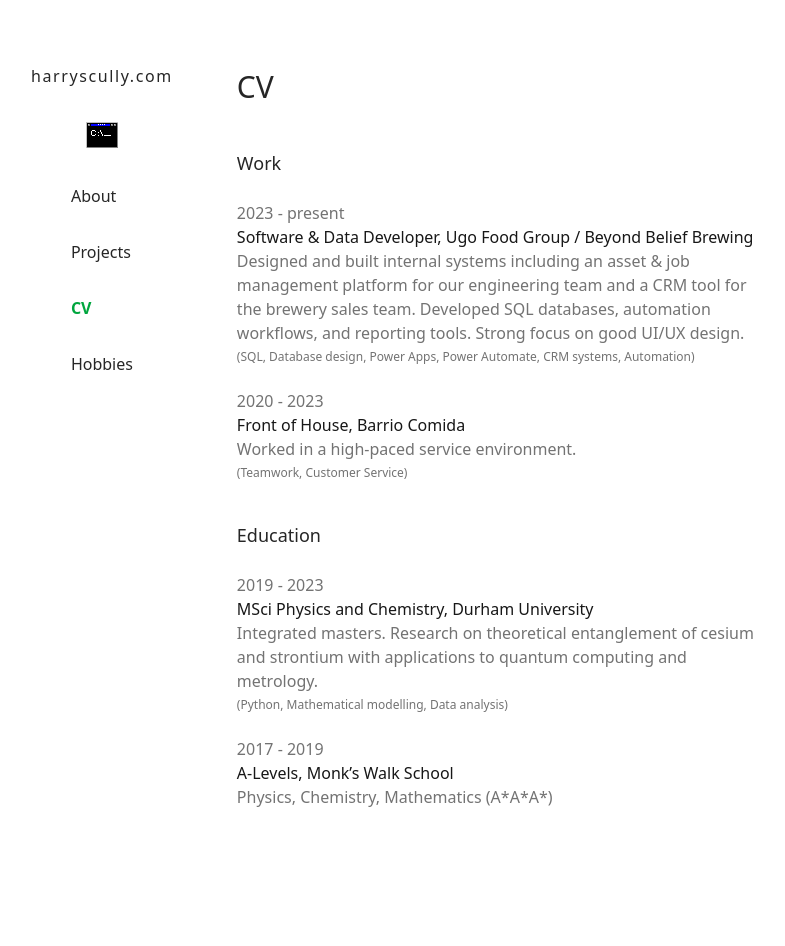
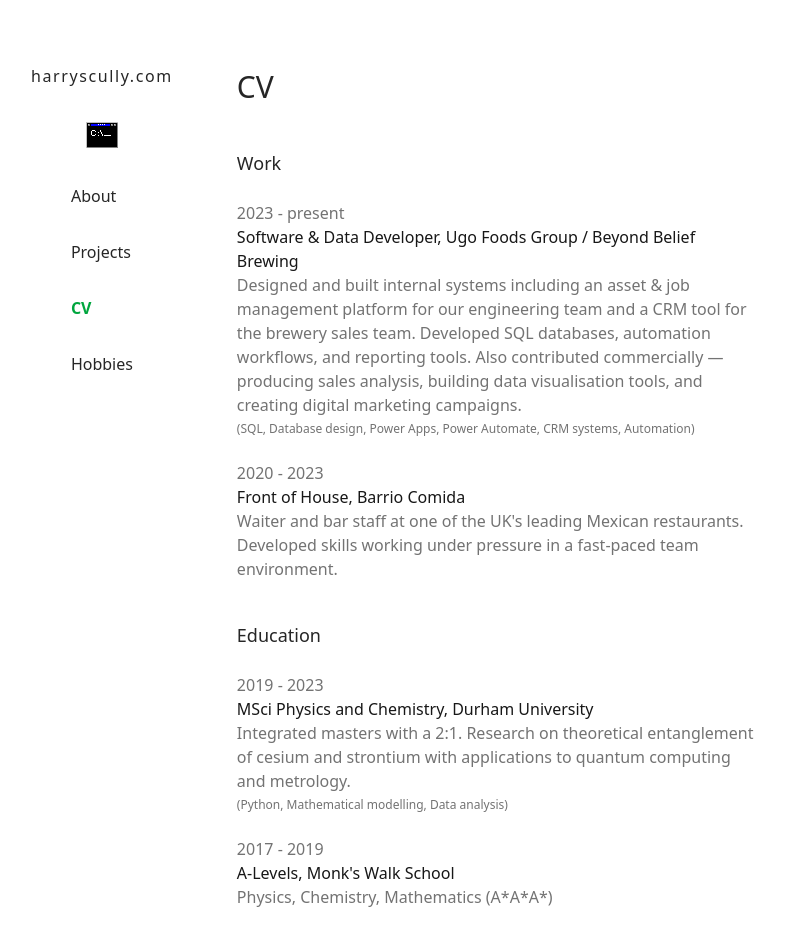
Before and after one commit to harryscully/portfolio, a Next.js app: page /cv in a window 1280 px wide. Shown: the top 946 px of the page, without its empty margins (33-818 px from the left). Before the commit the page ends 873 px from the top, so only its background shows below. Built offline with nearby package versions, Linux system fonts and the light colour scheme.

Commit message:
Update cvData.ts

```diff
--- a/src/data/cvData.ts
+++ b/src/data/cvData.ts
@@ -6,39 +6,36 @@
   relevantTech?: string[];
 }
 
+export const job: CVEntry[] = [
+  {
+    title: "Software & Data Developer",
+    companyOrInstitution: "Ugo Foods Group / Beyond Belief Brewing",
+    date: "2023 - present",
+    description:
+      "Designed and built internal systems including an asset & job management platform for our engineering team and a CRM tool for the brewery sales team. Developed SQL databases, automation workflows, and reporting tools. Also contributed commercially — producing sales analysis, building data visualisation tools, and creating digital marketing campaigns.",
+    relevantTech: ["SQL", "Database design", "Power Apps", "Power Automate", "CRM systems", "Automation"],
+  },
+  {
+    title: "Front of House",
+    companyOrInstitution: "Barrio Comida",
+    date: "2020 - 2023",
+    description: "Waiter and bar staff at one of the UK's leading Mexican restaurants. Developed skills working under pressure in a fast-paced team environment.",
+  },
+]
+
 export const education: CVEntry[] = [
   {
     title: "MSci Physics and Chemistry",
     companyOrInstitution: "Durham University",
     date: "2019 - 2023",
     description:
-      "Integrated masters. Research on theoretical entanglement of cesium and strontium with applications to quantum computing and metrology.",
+      "Integrated masters with a 2:1. Research on theoretical entanglement of cesium and strontium with applications to quantum computing and metrology.",
     relevantTech: ["Python", "Mathematical modelling", "Data analysis"]
   },
   {
     title: "A-Levels",
-    companyOrInstitution: "Monk’s Walk School",
+    companyOrInstitution: "Monk's Walk School",
     date: "2017 - 2019",
     description: "Physics, Chemistry, Mathematics (A*A*A*)"
   },
-];
-
-export const job: CVEntry[] = [
-  {
-    title: "Software & Data Developer",
-    companyOrInstitution: "Ugo Food Group / Beyond Belief Brewing",
-    date: "2023 - present",
-    description:
-      "Designed and built internal systems including an asset & job management platform for our engineering team and a CRM tool for the brewery sales team. Developed SQL databases, automation workflows, and reporting tools. Strong focus on good UI/UX design.",
-    relevantTech:
-      ["SQL", "Database design", "Power Apps", "Power Automate", "CRM systems", "Automation"],
-  },
-  {
-    title: "Front of House",
-    companyOrInstitution: "Barrio Comida",
-    date: "2020 - 2023",
-    description:
-      "Worked in a high-paced service environment.",
-    relevantTech: ["Teamwork", "Customer Service"],
-  },
-];
+]
```
